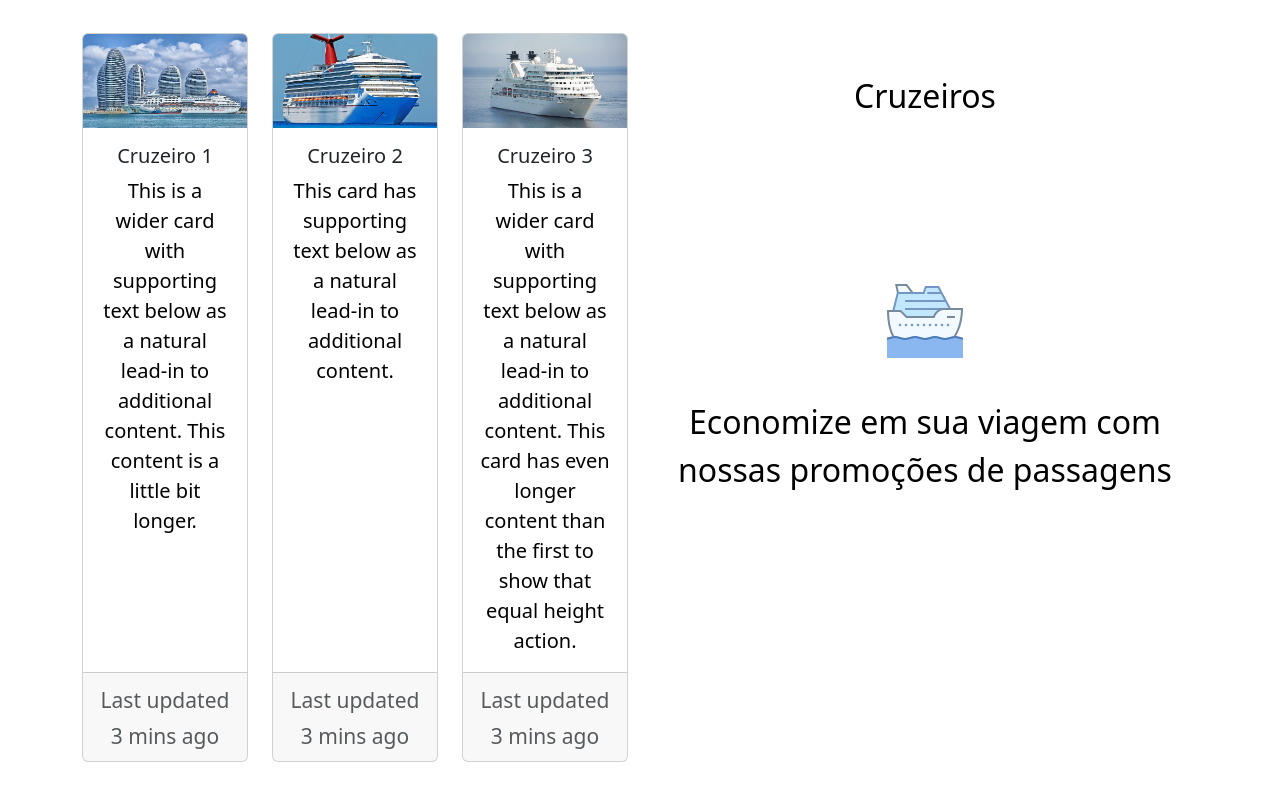
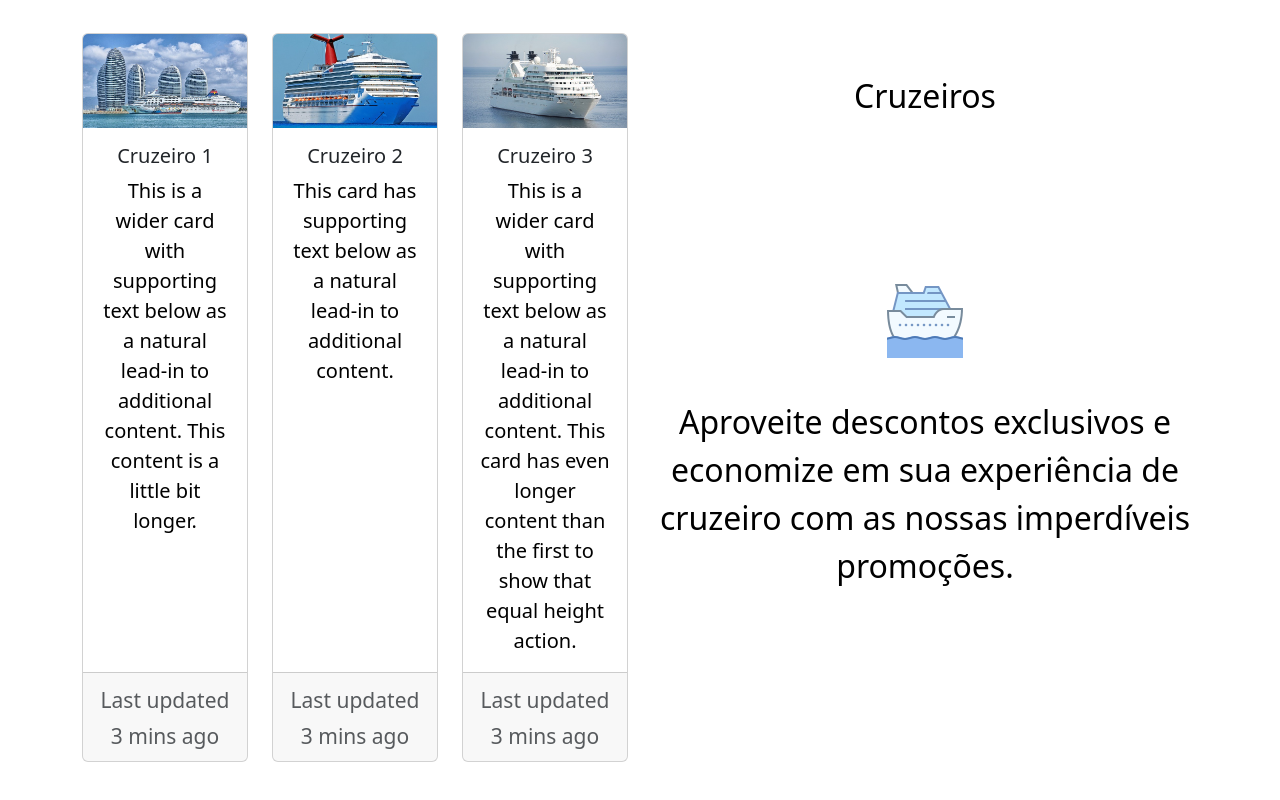
Before and after one commit to DenissonPereira/Explorar-Destinos, a website: page index.html in a window 1280 px wide. Shown: the part 3611-4411 px from the top of the page. Drawn offline with nearby package versions, Linux system fonts and the light colour scheme.

Commit message:
Ship description

```diff
--- a/index.html
+++ b/index.html
@@ -316,7 +316,7 @@
                 </figure>
                 <div class="texto_ofertas">
                   <p>
-                    Economize em sua viagem com nossas promoções de passagens
+                    Aproveite descontos exclusivos e economize em sua experiência de cruzeiro com as nossas imperdíveis promoções.
                   </p>
                 </div>
 
```
